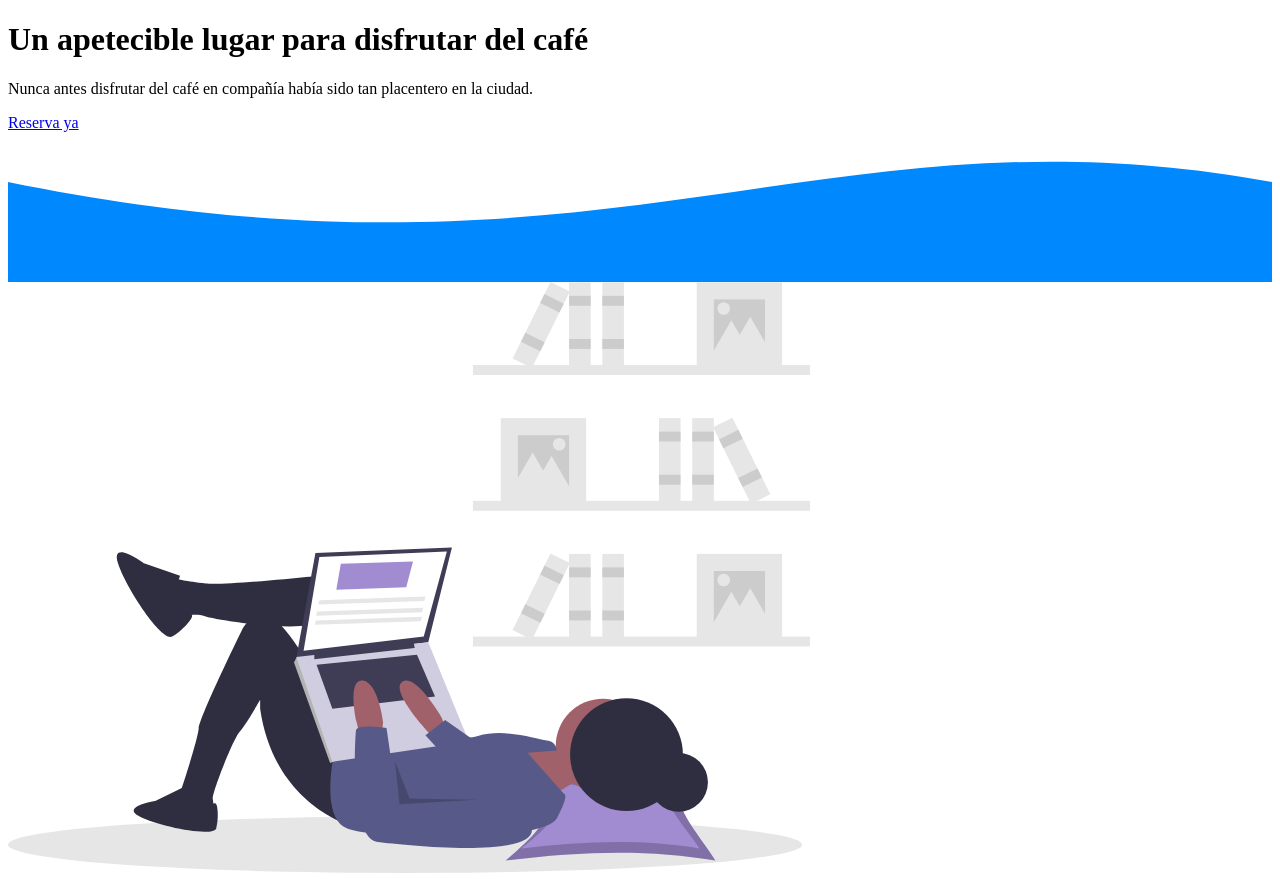
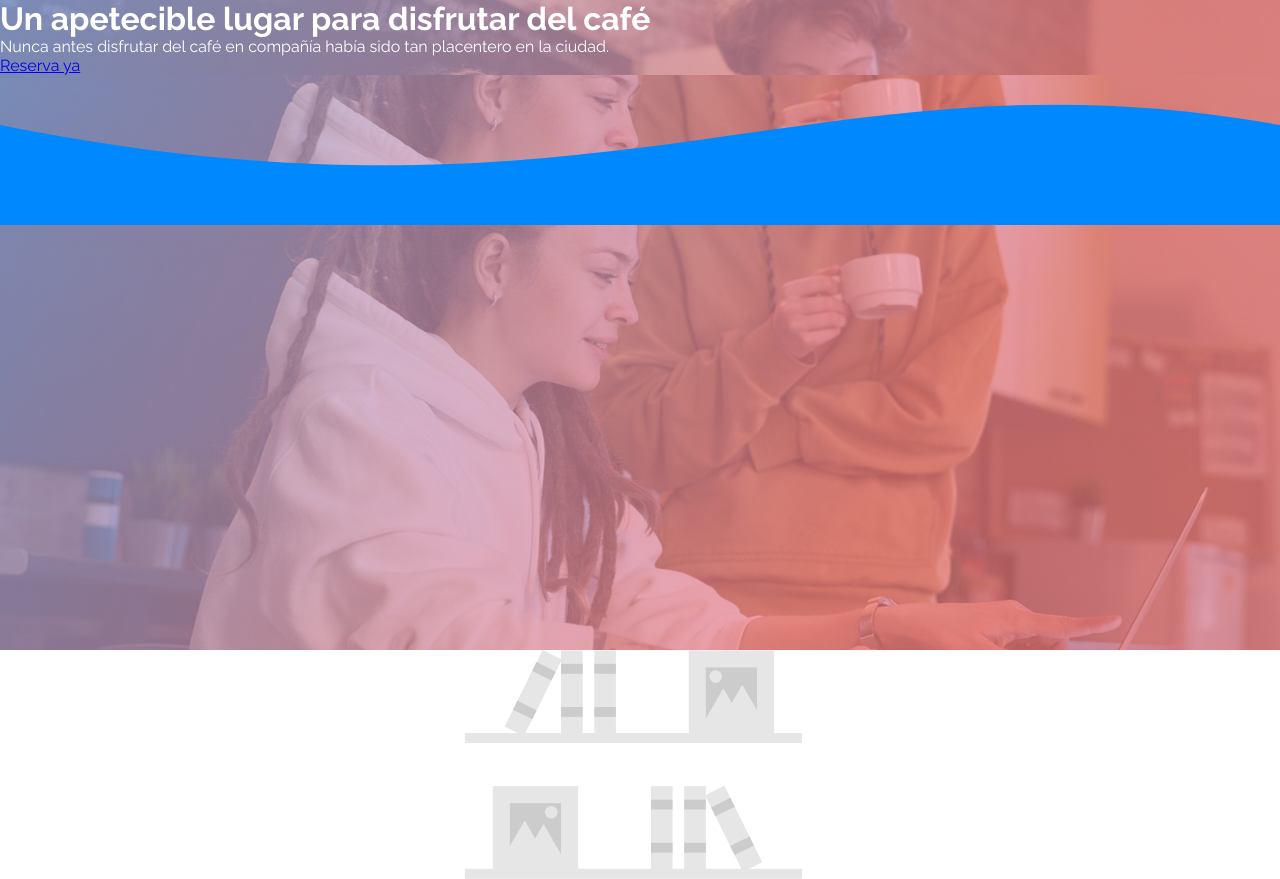
Before and after one commit to okipe/landing_01, a plain HTML site: page index.html in a window 1280 px wide. Shown: the top 879 px of the page. Drawn offline with Linux system fonts and the light colour scheme.

Commit message:
Changes to CSS

```diff
--- a/css/styles.css
+++ b/css/styles.css
@@ -1,4 +1,32 @@
-*{
+* {
   margin: 0;
   padding: 0;
+  box-sizing: border-box;
 }
+
+html {
+  scroll-behavior: smooth;
+}
+
+body {
+  font-family: 'Raleway', sans-serif;
+}
+
+.hero {
+  background-image: linear-gradient(120deg, rgba(166, 192, 254, 0.692) 0%, rgba(246, 128, 132, 0.698) 70%), url("../img/header.jpg");
+  width: 100%;
+  height: 650px;
+  background-repeat: no-repeat;
+  background-size: cover;
+  background-position: center;
+  background-attachment: fixed;
+  position: relative;
+  overflow: hidden;
+}
+
+.text-hero {
+  height: 500px;
+  color: #fff;
+  display: flex;
+  flex-direction: column;
+}
--- a/index.html
+++ b/index.html
@@ -2,7 +2,12 @@
 <html lang="es" dir="ltr">
   <head>
     <meta charset="utf-8">
+    <meta name="viewport" content="width=device-width, initial-scale=1.0">
     <title>Prueba de landing page | Oscar Roman</title>
+    <link rel="preconnect" href="https://fonts.googleapis.com">
+<link rel="preconnect" href="https://fonts.gstatic.com" crossorigin>
+<link href="https://fonts.googleapis.com/css2?family=Raleway:ital,wght@0,200;0,300;0,400;0,500;0,700;1,200;1,300;1,400;1,500;1,700&display=swap" rel="stylesheet">
+<link rel="stylesheet" href="css/styles.css">
   </head>
   <body>
 
@@ -11,7 +16,7 @@
         <h1>Un apetecible lugar para disfrutar del café</h1>
         <p>Nunca antes disfrutar del café en compañía había sido tan placentero en la ciudad.</p>
         <a href="#reserva">Reserva ya</a>
-        <div style="height: 150px; overflow: hidden;" ><svg viewBox="0 0 500 150" preserveAspectRatio="none" style="height: 100%; width: 100%;"><path d="M0.00,49.98 C239.55,173.19 321.38,-33.05 500.00,49.98 L500.00,150.00 L0.00,150.00 Z" style="stroke: none; fill: #08f;"></path></svg></div>
+        <div class="hero" style="height: 150px; overflow: hidden;" ><svg viewBox="0 0 500 150" preserveAspectRatio="none" style="height: 100%; width: 100%;"><path d="M0.00,49.98 C239.55,173.19 321.38,-33.05 500.00,49.98 L500.00,150.00 L0.00,150.00 Z" style="stroke: none; fill: #08f;"></path></svg></div>
       </div>
     </header>
 
@@ -73,11 +78,19 @@
           <p class="paragraph">Lorem ipsum dolor sit amet, consectetur adipisicing elit, sed do eiusmod tempor incididunt ut labore</p>
           <a href="#" class="cta">Conoce más</a>
         </div>
-        <img src="img/ilustracion.svg" alt="Persona disfrutando"><img src="img/ilustracion.svg" alt="" />
+        <img src="img/ilustracion.svg" alt="Persona disfrutando">
+        <div class="svg-wave" style="height: 150px; overflow: hidden;" ><svg viewBox="0 0 500 150" preserveAspectRatio="none" style="height: 100%; width: 100%;"><path d="M0.00,49.98 C239.55,173.19 321.38,-33.05 500.00,49.98 L500.00,150.00 L0.00,150.00 Z" style="stroke: none; fill: #08f;"></path></svg></div>
       </section>
 
       <section class="footer">
         <div class="form-container">
+          <h2 class="title">Contáctanos</h2>
+          <form action="">
+            <input class="input" type="text" name="" id="" placeholder="Nombre">
+            <input class="input" type="email" name="" id="" placeholder="E-mail">
+            <textarea class="input" name="" id="" cols="30" rows="10" placeholder="Mensaje"></textarea>
+            <input class="input" type="submit" value="Enviar">
+          </form>
 
         </div>
       </section>
```
